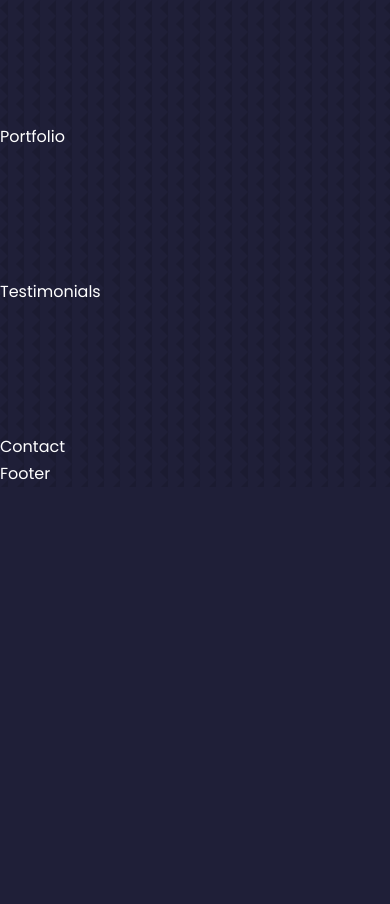
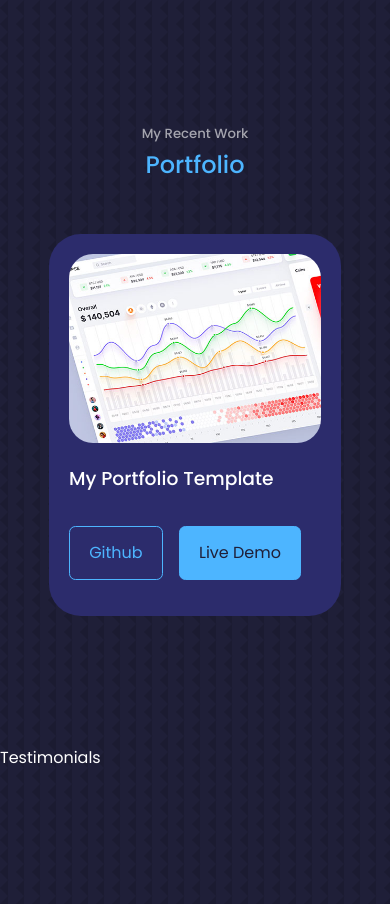
Before and after one commit to NachoCarher/portfolio, a React (Create React App) app: page / in a window 390 px wide. Shown: the part 5040-5944 px from the top of the page. Before the commit the page ends 5527 px from the top, so only its background shows below. Built offline with nearby package versions, Linux system fonts and the light colour scheme.

Commit message:
Se completa el componente Portfolio con su estilo CSS y siendo Responsive a moviles y tablets

```diff
--- a/src/components/portfolio/Portfolio.jsx
+++ b/src/components/portfolio/Portfolio.jsx
@@ -1,9 +1,43 @@
 import React from 'react'
 import './portfolio.css'
+import IMG1 from '../../assets/portfolio1.jpg'
+
+
+const data = [
+  {
+    id: 1,
+    image: IMG1,
+    title: 'My Portfolio Template',
+    github: 'https://github.com',
+    demo: "https://dribbble.com/Alien_pixels"
+  }
+]
 
 const Portfolio = () => {
   return (
-    <section id='portfolio'>Portfolio</section>
+    <section id='portfolio'>
+      <h5>My Recent Work</h5>
+      <h2>Portfolio</h2>
+
+      <div className="container portfolio__container">
+        {
+          data.map(({ id, image, title, github, demo }) => {
+            return (
+              <article key={id} className='portfolio__item'>
+                <div className="portfolio__item-image">
+                  <img src={image} alt={title} />
+                </div>
+                <h3>{title}</h3>
+                <div className="portfolio__item-cta">
+                  <a href={github} className='btn' target='_blank'>Github</a>
+                  <a href={demo} className='btn btn-primary' target='_blank'>Live Demo</a>
+                </div>
+              </article>
+            )
+          })
+        }
+      </div>
+    </section>
   )
 }
 
--- a/src/components/portfolio/portfolio.css
+++ b/src/components/portfolio/portfolio.css
@@ -0,0 +1,57 @@
+.portfolio__container {
+    display: flex;
+    justify-content: center;
+    gap: 2.5rem;
+
+    /*  EN CASO DE TENER MAS DE UN ELEMENTO EN LA PAGINA
+        display: grid;
+        grid-template-columns: repeat(3, 1fr));
+        gap: 2.5rem;
+    */
+}
+
+.portfolio__item {
+    background: var(--color-bg-variant);
+    padding: 1.2rem;
+    border-radius: 2rem;
+    border: 1px solid transparent;
+    transition: var(--transition);
+}
+
+.portfolio__item:hover {
+    border-color: var(--color-primary-variant);
+    background: transparent;
+}
+
+.portfolio__item-image {
+    border-radius: 1.5rem;
+    overflow: hidden;
+}
+
+.portfolio__item h3 {
+    margin: 1.2rem 0 2rem;
+}
+
+.portfolio__item-cta {
+    display: flex;
+    gap: 1rem;
+    margin-bottom: 1rem;
+}
+
+/* ====== MEDIA QUERIES (MEDIUM DEVICES) ====== */
+@media screen and (max-width: 1024px) {
+    .portfolio__container {
+        grid-template-columns: 1fr 1fr;
+        gap: 1.2rem;
+    }
+
+}
+
+/* ====== MEDIA QUERIES (SMALL DEVICES) ====== */
+
+@media screen and (max-width: 600px) {
+    .portfolio__container {
+        grid-template-columns: 1fr;
+        gap: 1rem;
+    }
+}
```
